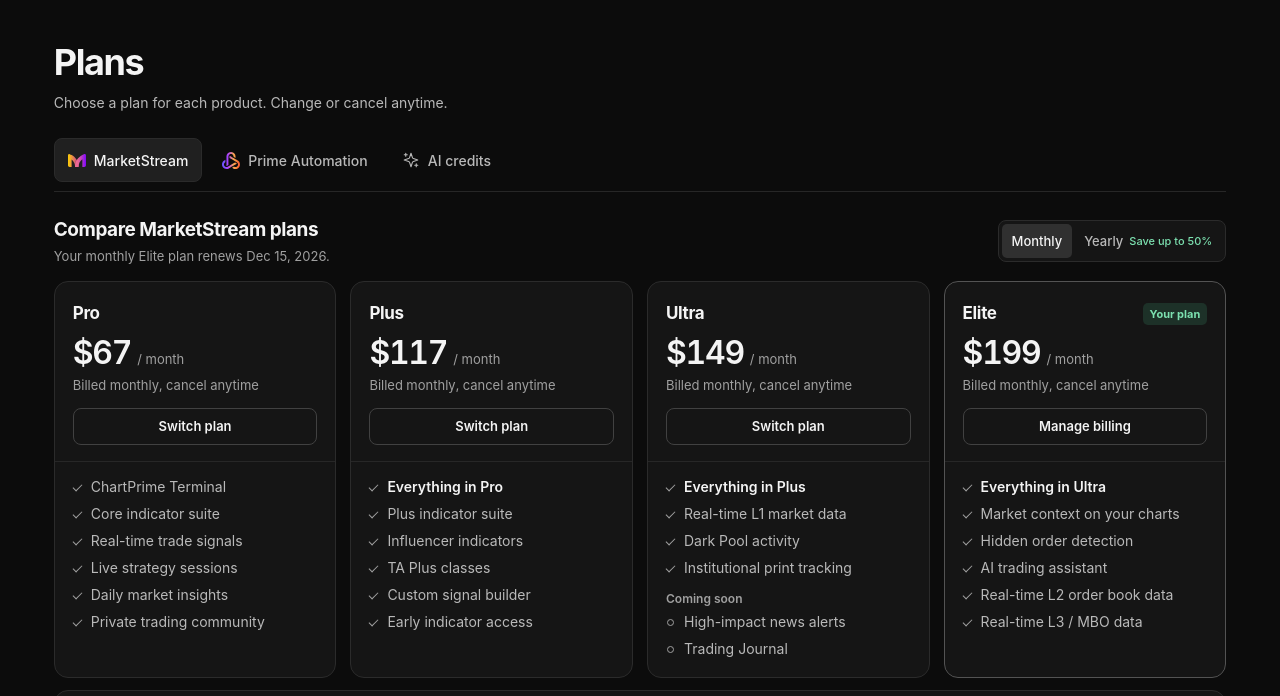
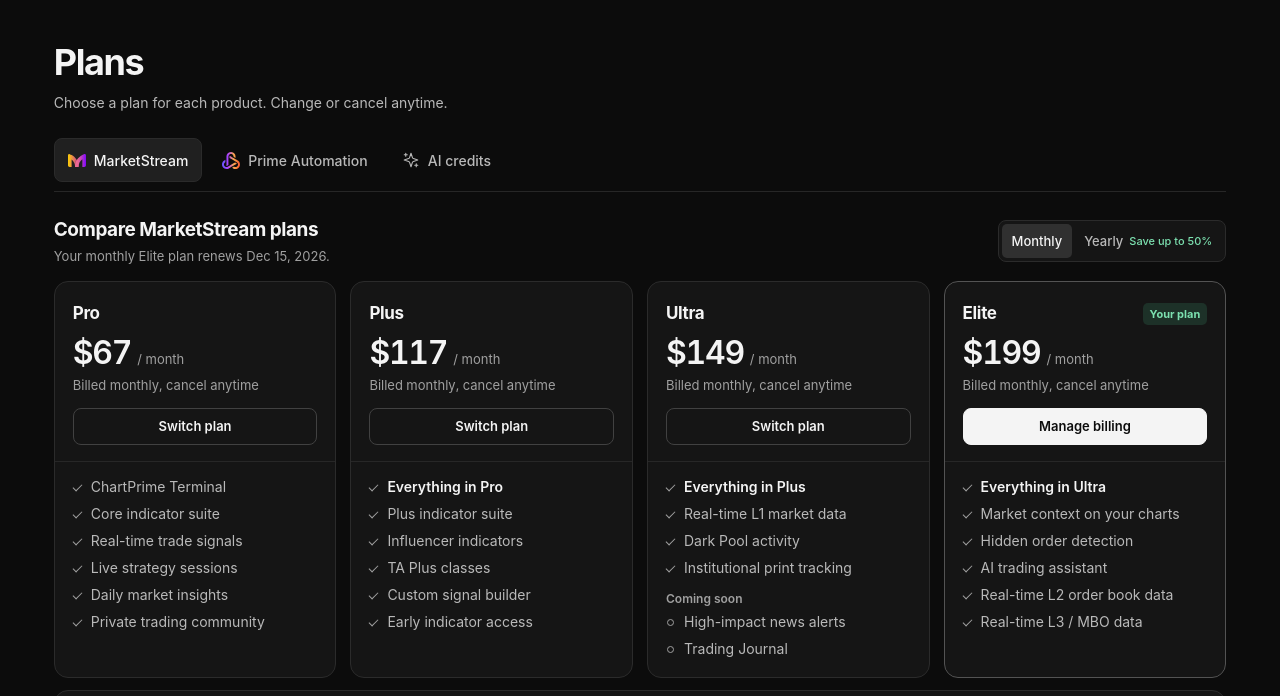
Before and after one commit to giangarone/chartprime-portal, a plain HTML site: page plans-mockup.html in a window 1280 px wide. Both pictures are taken after a click on the button "Monthly". Shown: the part 70-766 px from the top of the page. Drawn offline with Linux system fonts and the light colour scheme.

Commit message:
Refine yearly plan state and price note

```diff
--- a/plans-mockup.html
+++ b/plans-mockup.html
@@ -370,6 +370,8 @@
       white-space: nowrap;
     }
 
+    .plan-card:not(.is-current) .current-tag { display: none; }
+
     .plan-price {
       display: flex;
       flex-wrap: wrap;
@@ -417,6 +419,14 @@
     .plan-button[hidden] { display: none; }
 
     .plan-button:hover { background: var(--raised); }
+
+    .plan-card.is-current .plan-button {
+      border-color: var(--text);
+      background: var(--text);
+      color: var(--background);
+    }
+
+    .plan-card.is-current .plan-button:hover { background: #dcdcdc; }
 
     .plan-button-status {
       border-color: var(--border);
@@ -1067,6 +1077,7 @@
         };
       });
       const billingActions = panel.querySelectorAll('[data-action-period]');
+      const currentCard = panel.querySelector('.plan-card.is-current');
 
       for (const option of options) {
         option.addEventListener('click', () => {
@@ -1080,13 +1091,15 @@
             price.amount.textContent = yearly ? currency.format(price.yearly) : price.monthly;
             price.period.textContent = yearly ? '/ year' : '/ month';
             price.equivalent.textContent = yearly
-              ? 'That’s ' + currency.format(price.yearly / 12) + ' a month'
+              ? 'Billed yearly · ' + currency.format(price.yearly / 12) + '/month'
               : price.monthlyNote;
           }
 
           for (const action of billingActions) {
             action.hidden = action.dataset.actionPeriod !== option.value;
           }
+
+          if (currentCard) currentCard.classList.toggle('is-current', !yearly);
         });
       }
     }
```
